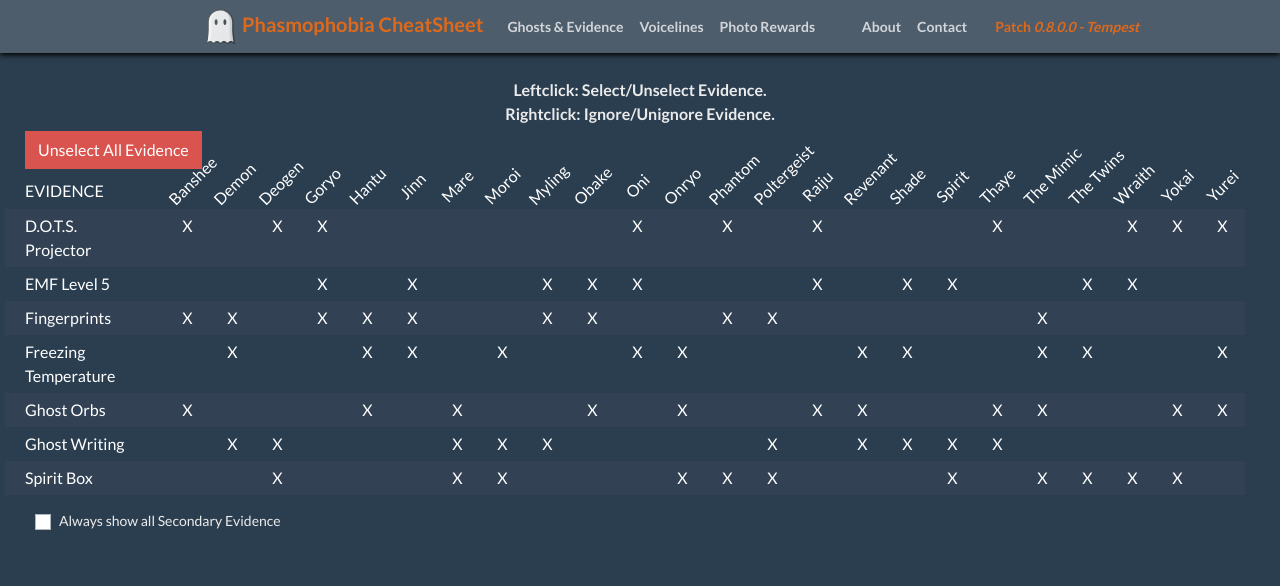
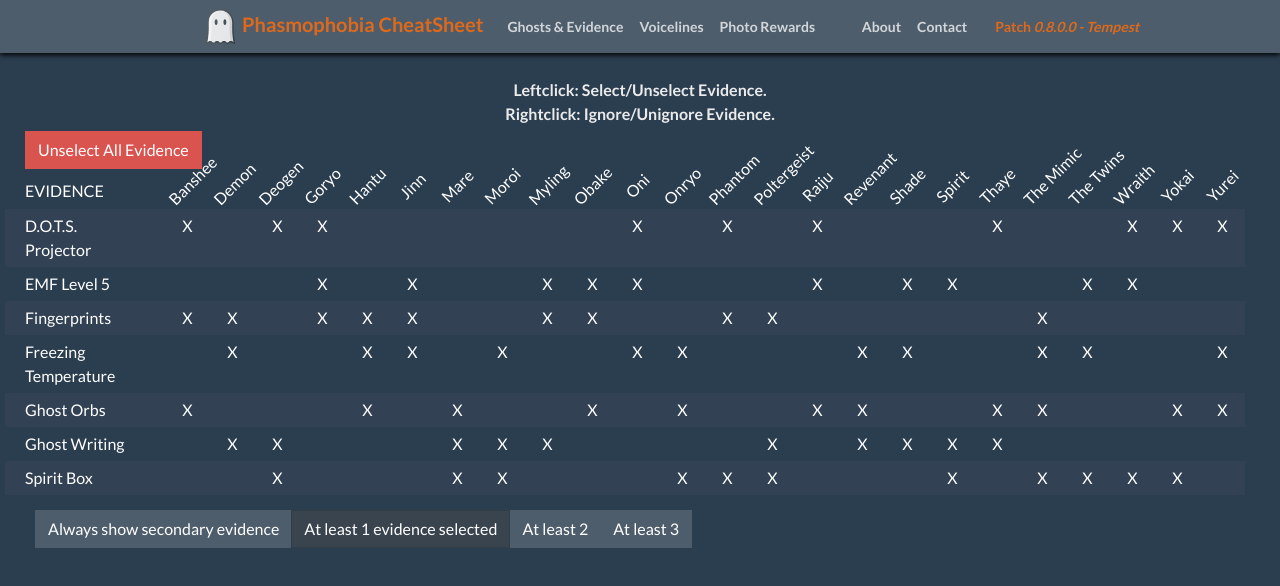
Before and after one commit to un0btanium/phasmophobia-cheatsheet, a React (Create React App) app: page /phasmophobia-cheatsheet/ghostsandevidence in a window 1280 px wide. Shown: the top 586 px of the page. Built offline with nearby package versions, Linux system fonts and the light colour scheme.

Commit message:
make ghost names top sticky, more settings options for secondary evidences

```diff
--- a/src/App.js
+++ b/src/App.js
@@ -116,7 +116,7 @@
 
 		this.onEvidenceClick = this.onEvidenceClick.bind(this);
 		this.resetEvidence = this.resetEvidence.bind(this);
-		this.toggleSetting = this.toggleSetting.bind(this);
+		this.setSetting = this.setSetting.bind(this);
 
 		this.onPhotoGhostTypeChange = this.onPhotoGhostTypeChange.bind(this);
 		this.onPhotoRatingChange = this.onPhotoRatingChange.bind(this);
@@ -124,7 +124,7 @@
 
 
 		this.state = {
-			showAllSecondaryEvidence: false,
+			showAllSecondaryEvidenceThreshold: parseInt(this.loadSetting("showAllSecondaryEvidenceThreshold", "1")),
 
 			data: data,
 
@@ -152,7 +152,7 @@
 
 
 			onEvidenceClick: this.onEvidenceClick,
-			toggleSetting: this.toggleSetting,
+			setSetting: this.setSetting,
 			resetEvidence: this.resetEvidence,
 
 			onPhotoGhostTypeChange: this.onPhotoGhostTypeChange,
@@ -185,7 +185,6 @@
 								<Nav.Link as={Link} variant="light" to="/phasmophobia-cheatsheet/about"><b>About</b></Nav.Link>
 								<Nav.Link as={Link} variant="light" to="/phasmophobia-cheatsheet/contact"><b>Contact</b></Nav.Link>
 								<Navbar.Text style={{ color: "rgb(223, 105, 26)", marginLeft: "20px" }}><b>Patch <i>{PATCH_VERSION}</i></b></Navbar.Text>
-								{/* <Form inline style={{marginLeft: "20px"}}><Form.Check id="toggleIsFullScreen" type="checkbox" className="custom-switch" custom="true" label="Go Fullscreen" checked={this.state.isFullScreen} onChange={(e) => this.toggleSetting("isFullScreen")} /></Form> */}
 							</Nav>
 						</Navbar.Collapse>
 					</Navbar>
@@ -233,11 +232,15 @@
 		e.preventDefault();
 	}
 
-	toggleSetting(key) {
-		localStorage.setItem(key, !this.state[key]);
+	setSetting(key, value) {
+		localStorage.setItem(key, value);
 		this.setState({
-			[key]: !this.state[key]
+			[key]: value
 		});
+	}
+
+	loadSetting(key, defaultValue) {
+		return localStorage.getItem(key) || defaultValue;
 	}
 
 
--- a/src/components/pages/main-page.component.js
+++ b/src/components/pages/main-page.component.js
@@ -1,6 +1,6 @@
 import React, {Component} from 'react';
 
-import { Container, Row, Col, Form, Button } from 'react-bootstrap';
+import { Container, Row, Col, Button, ToggleButtonGroup, ToggleButton } from 'react-bootstrap';
 
 
 export default class MainGridPage extends Component {
@@ -50,7 +50,7 @@
 		// SECONDARY EVIDENCE GRID
 		let index = 0;
 		let secondaryEvidenceGrid = null;
-		if (this.props.selectedEvidenceAmount > 1 || this.props.selectedSecondaryEvidenceAmount > 0 || this.props.showAllSecondaryEvidence) {
+		if (this.props.selectedEvidenceAmount >= this.props.showAllSecondaryEvidenceThreshold || this.props.selectedSecondaryEvidenceAmount > 0) {
 			secondaryEvidenceGrid = this.props.data.secondaryevidence.map((evidence) => {
 				let isVisible = false;
 				for (let ghostName of this.props.ghostNames) {
@@ -60,7 +60,7 @@
 					}
 				}
 
-				if (isVisible || this.props.ignoredEvidence[evidence] || this.props.selectedEvidence[evidence] || this.props.showAllSecondaryEvidence) {
+				if (isVisible || this.props.ignoredEvidence[evidence] || this.props.selectedEvidence[evidence] || this.props.showAllSecondaryEvidenceThreshold === 0) {
 					let rowHeader = <Col
 						className={"evidence-header" + (this.props.remainingEvidence[evidence] ? "" : " grey")}
 						key={"header-" + evidence}>{evidence}
@@ -114,6 +114,13 @@
 			return <Col className={"ghost-header" + additionalStyle} key={"header-" + ghostName}><div className="rotated45">{ghostName}</div></Col>
 		});
 
+		let thresholdOptions = [
+			{ text: "Always show secondary evidence", threshold: 0 },
+			{ text: "At least 1 evidence selected", threshold: 1 },
+			{ text: "At least 2", threshold: 2 },
+			{ text: "At least 3", threshold: 3 }
+		]
+
 		return <div style={{ display: "inline-block", width: "100%", height:"100%"}}>
 			<div style={{ display: "flex", alignItems: "center", justifyContent: "center", margin: "25px 0px 15px 0px" }}>
 				<Container style={{ padding:"0", margin:"20px", marginTop: "0px", maxWidth:"100000px"}}>
@@ -127,21 +134,24 @@
 							<Button variant="danger" onClick={() => this.props.resetEvidence()}>Unselect All Evidence</Button>
 						</Col>
 					</Row>
-					<Row style={{ width:"100%" }}>
+					<Row style={{ width:"100%", position: "sticky", top: "40px" }}>
 						<Col className={"evidence-header"}>EVIDENCE</Col>
 						{columnHeaders}
 					</Row>
 					{grid}
-					<Form.Check
-						id="toggleSecondaryEvidence"
-						draggable={false}
-						type="checkbox"
-						custom="true"
-						label="Always show all Secondary Evidence"
-						checked={this.props.showAllSecondaryEvidence}
-						style={{ margin: "15px"}}
-						onChange={(e) => this.props.toggleSetting("showAllSecondaryEvidence")}
-					/>
+					<ToggleButtonGroup type="radio" className="mb-2" name="threshold-setting" defaultValue={this.props.showAllSecondaryEvidenceThreshold} style={{ margin: "15px"}}>
+						{thresholdOptions.map((option) => (
+							<ToggleButton
+								key={option.threshold}
+								id={`radio-${option.threshold}`}
+								variant="secondary"
+								value={option.threshold}
+								onChange={(e) => this.props.setSetting("showAllSecondaryEvidenceThreshold", option.threshold)}
+							>
+								{option.text}
+							</ToggleButton>
+						))}
+					</ToggleButtonGroup>
 					{secondaryEvidenceGrid !== null &&
 						<Row style={{ width:"100%", marginTop: "25px" }}>
 							<Col className={"evidence-header"}>SECONDARY EVIDENCE</Col>
```
